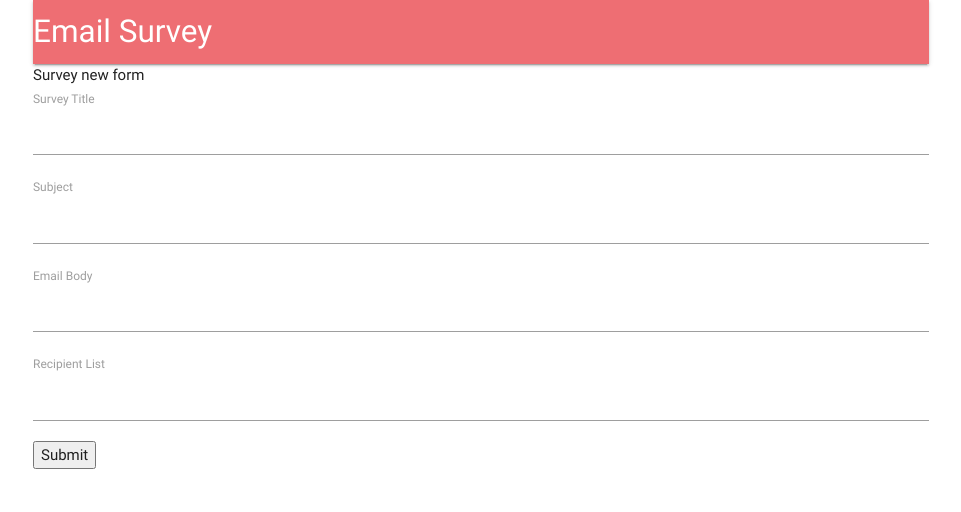
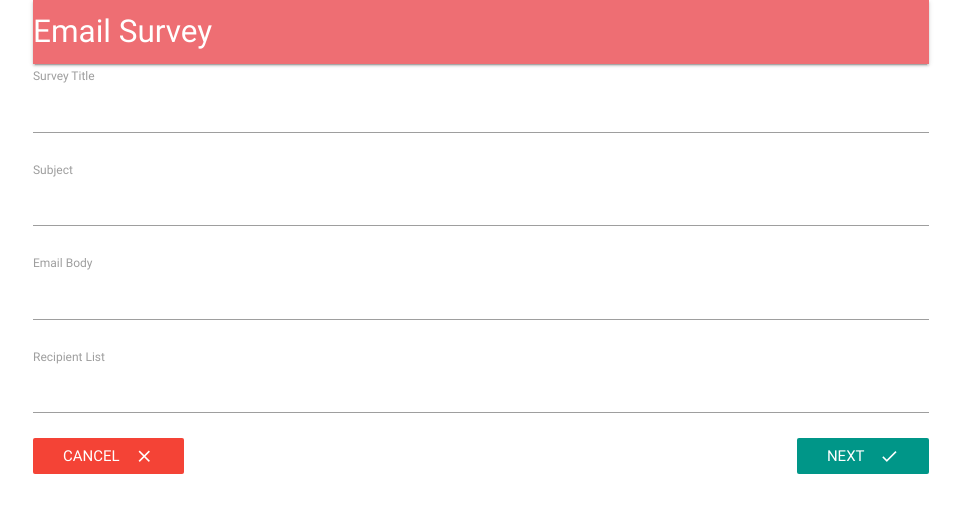
Before and after one commit to TY231618/node-server, a React (Create React App) app in the folder client/: page /surveys/new in a window 1280 px wide. Shown: the top 512 px of the page, without its empty margins (159-1120 px from the left). Built offline with nearby package versions, Linux system fonts and the light colour scheme; no server answers.

Commit message:
added form validations apart from recipient list

```diff
--- a/client/src/components/App.js
+++ b/client/src/components/App.js
@@ -16,16 +16,14 @@ class App extends React.Component {
 
   render() {
     return (
+      <BrowserRouter>
         <div className="container">
-        <BrowserRouter>
-          <div>
           <Header />
           <Route exact path="/" component={ Landing } />
           <Route exact path="/surveys" component={ Dashboard } />
           <Route path="/surveys/new" component={ SurveyNew } />
         </div>
       </BrowserRouter>
-      </div>
     )
   }
 };
--- a/client/src/components/surveys/SurveyField.js
+++ b/client/src/components/surveys/SurveyField.js
@@ -4,8 +4,11 @@ export default (props) => {
 
   return (
     <div>
-    <label>{ props.label }</label>
-      <input { ...props.input }/>
+      <label>{ props.label }</label>
+      <input { ...props.input } style={{ marginBottom: '5px'}}/>
+      <div className="red-text" style={{ marginBottom: '20px'}}>
+        { props.meta.touched && props.meta.error }
+      </div>
     </div>
   )
 };
--- a/client/src/components/surveys/SurveyForm.js
+++ b/client/src/components/surveys/SurveyForm.js
@@ -1,12 +1,13 @@
 import React from 'react';
+import { Link } from 'react-router-dom';
 import { reduxForm, Field } from 'redux-form';
 import SurveyField from './SurveyField';
 import _ from 'lodash';
 
 const FIELDS = [
-  {label: 'Survey Title', name: 'title'},
-  {label: 'Subject', name: 'subject'},
-  {label: 'Email Body', name: 'body'},
+  {label: 'Survey Title', name: 'title', error: 'Please enter a title greater than 3 characters!'},
+  {label: 'Subject', name: 'subject', error: 'Please enter a subject!'},
+  {label: 'Email Body', name: 'body', error: 'Please add some content to your email!'},
   {label: 'Recipient List', name: 'emails'},
 ];
 
@@ -31,13 +32,46 @@ class SurveyForm extends React.Component {
       <div>
         <form onSubmit={ this.props.handleSubmit((values) => console.log(values)) } >
           { this.renderFields() }
-          <button type="submit">Submit</button>
+          <Link to="/surveys" className="red btn-flat white-text">
+            Cancel
+            <i className="material-icons right">close</i>
+          </Link>
+          <button className="teal btn-flat right white-text" type="submit">
+            Next
+            <i className="material-icons right">done</i>
+          </button>
         </form>
       </div>
     )
   }
 }
 
+function validate(values) {
+
+  const errors = {};
+
+  // if(!values.title || values.title < 3) {
+  //   errors.title = 'Please enter a title greater than 3 characters!'
+  // }
+
+  // if(!values.subject) {
+  //   errors.subject = 'Please enter a subject!'
+  // }
+
+  // if(!values.body) {
+  //   errors.body = 'Please add some content to your email!'
+  // }
+
+  _.each(FIELDS, (field) => {
+    if(!values[field.name]) {
+      errors[field.name] = field.error
+    }
+  });
+
+  return errors;
+}
+
 export default reduxForm({
+  validate: validate,
   form: 'surveyForm'
 })(SurveyForm);
--- a/client/src/components/surveys/SurveyNew.js
+++ b/client/src/components/surveys/SurveyNew.js
@@ -7,7 +7,6 @@ class SurveyNew extends React.Component {
 
     return (
       <div>
-        Survey new form
         <SurveyForm />
       </div>
     )
```
Lines whose indentation alone changed are shown as unchanged.
